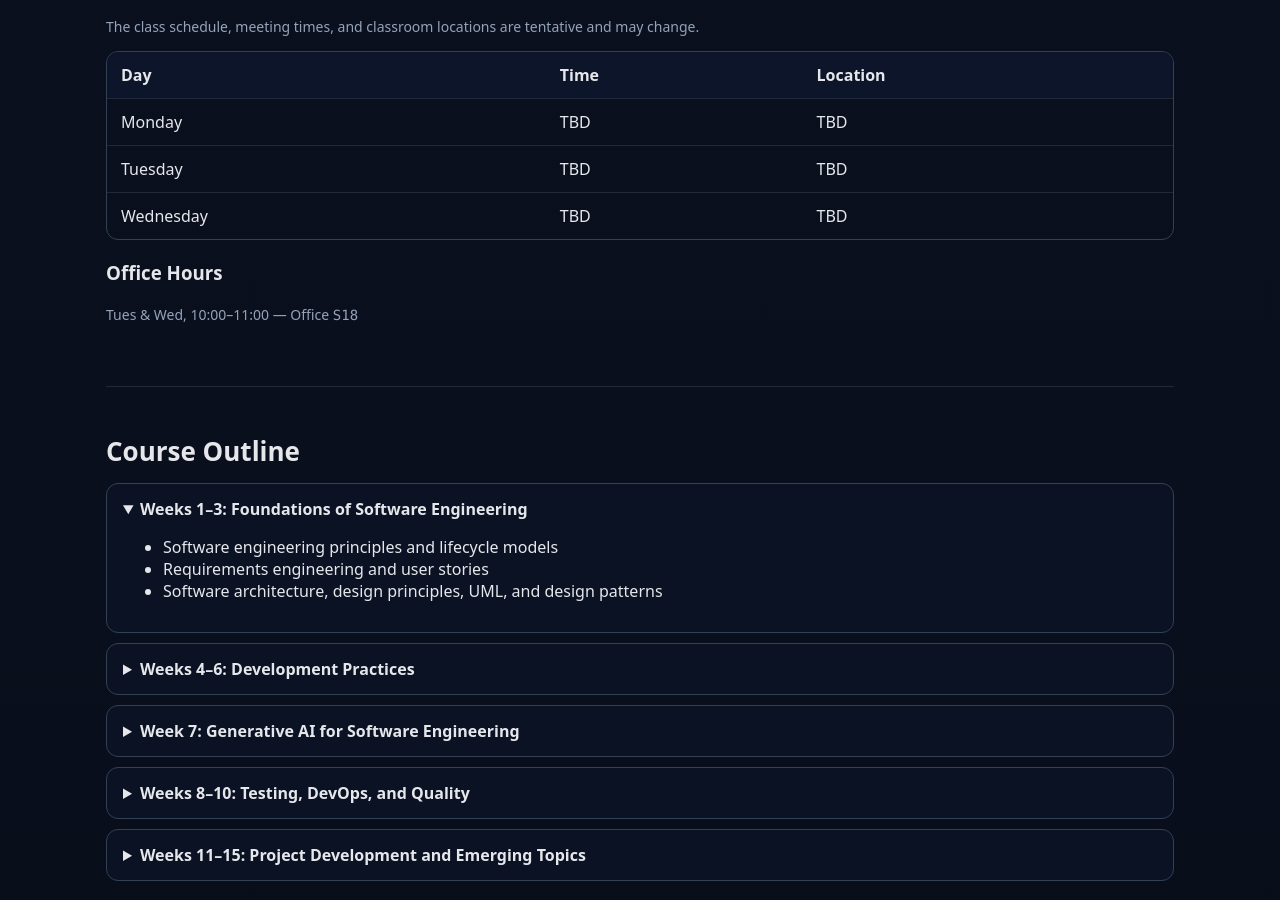
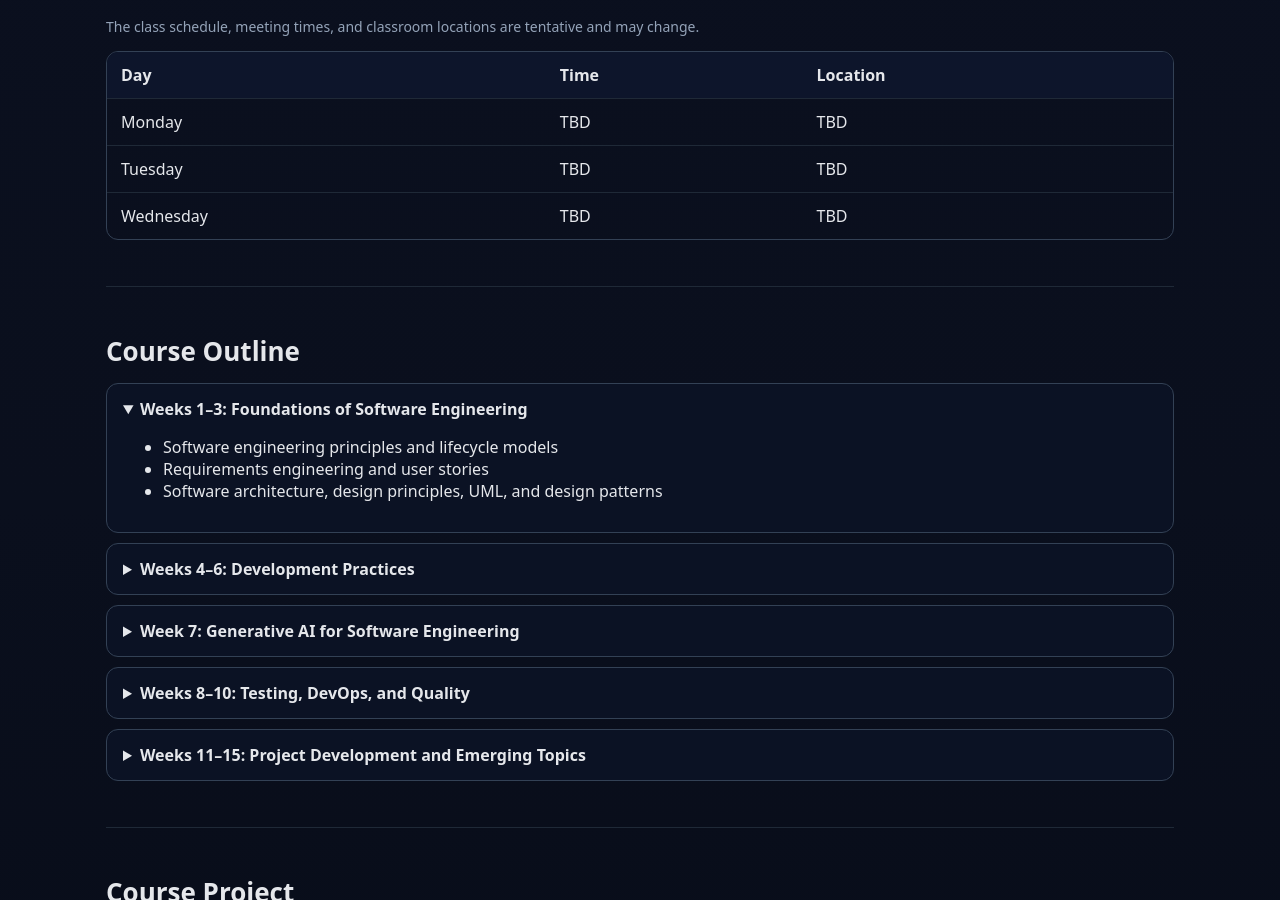
Before and after one commit to FarahSaeed/FarahSaeed.github.io, a Jekyll site: the page courses/fall26_cs325.html, which Jekyll copies as it is, in a window 1280 px wide and 900 px high, scrolled down 741 px. Built offline with Jekyll 4.4.1, drawn with Linux system fonts in a browser that asks for light colours.

Commit message:
Update fall26_cs325.html

```diff
--- a/courses/fall26_cs325.html
+++ b/courses/fall26_cs325.html
@@ -174,8 +174,8 @@ The class schedule, meeting times, and classroom locations are tentative and may
 </tbody>
     </table>
 
-    <h3 style="margin-top:20px">Office Hours</h3>
-    <p class="meta">Tues & Wed, 10:00–11:00 — Office <span class="mono">S18</span></p>
+    <!-- <h3 style="margin-top:20px">Office Hours</h3>
+    <p class="meta">Tues & Wed, 10:00–11:00 — Office <span class="mono">S18</span></p> -->
   </section>
 
   <section id="slides" aria-labelledby="slides-title">
```
